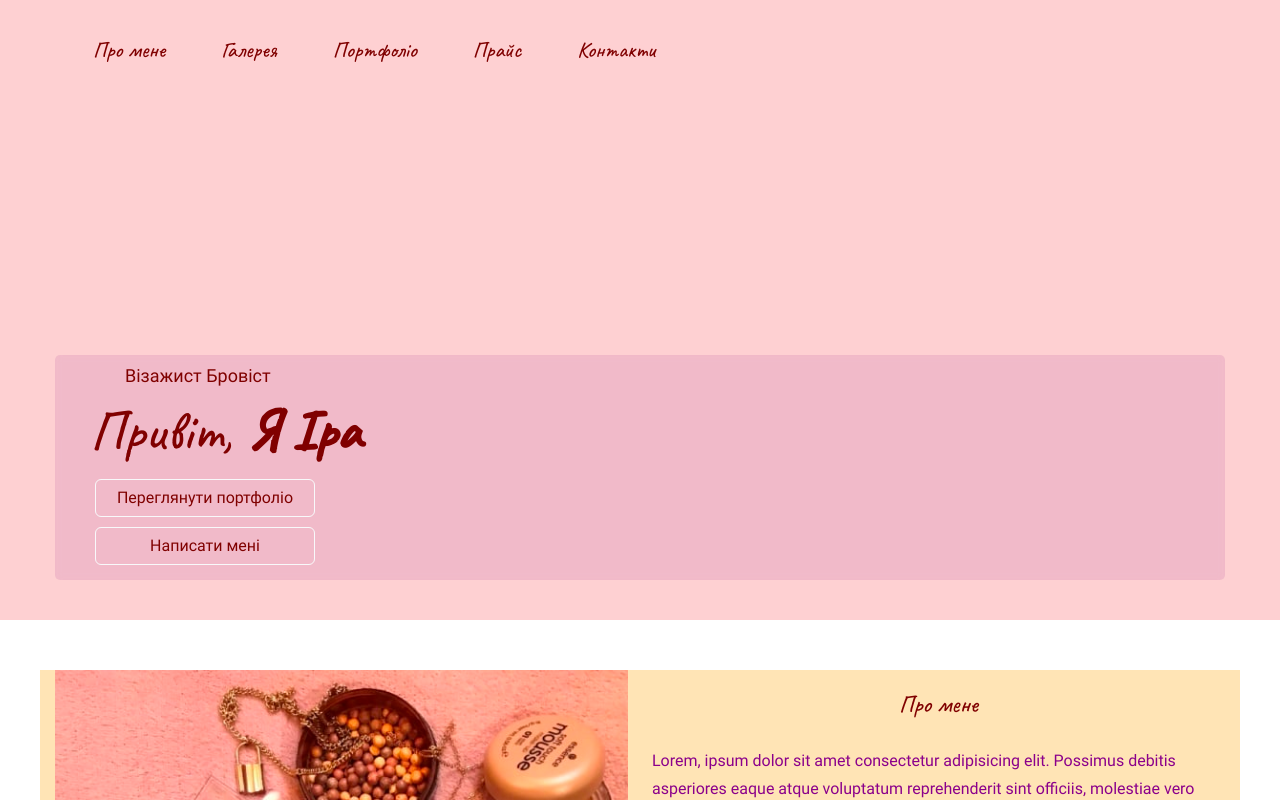
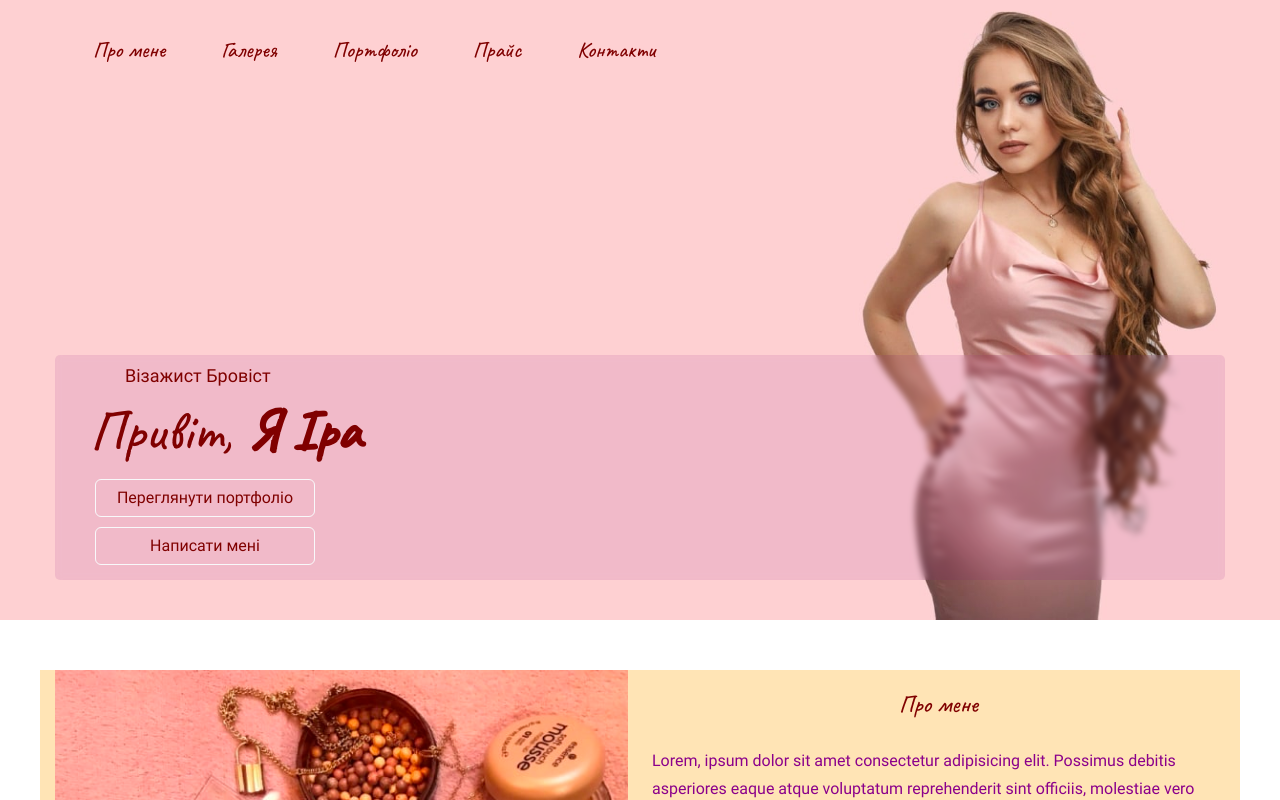
Before and after one commit to kuxaden/belous, a website: page index.html in a window 1280 px wide. Drawn offline with nearby package versions, Linux system fonts and the light colour scheme; the site is published under a folder, as on GitHub Pages, so addresses that start at the root find nothing.

Commit message:
day_one_v1

```diff
--- a/index.html
+++ b/index.html
@@ -40,7 +40,7 @@
             </div>
           </nav>
           <div class="logo_box">
-            <img class="logo_img" src="/img/header_logo.JPG" alt="" >
+            <img class="logo_img" src="img/header_logo.JPG" alt="" >
           </div>
           <div class="header__info">
             <h1 class="header__info-title">
```
